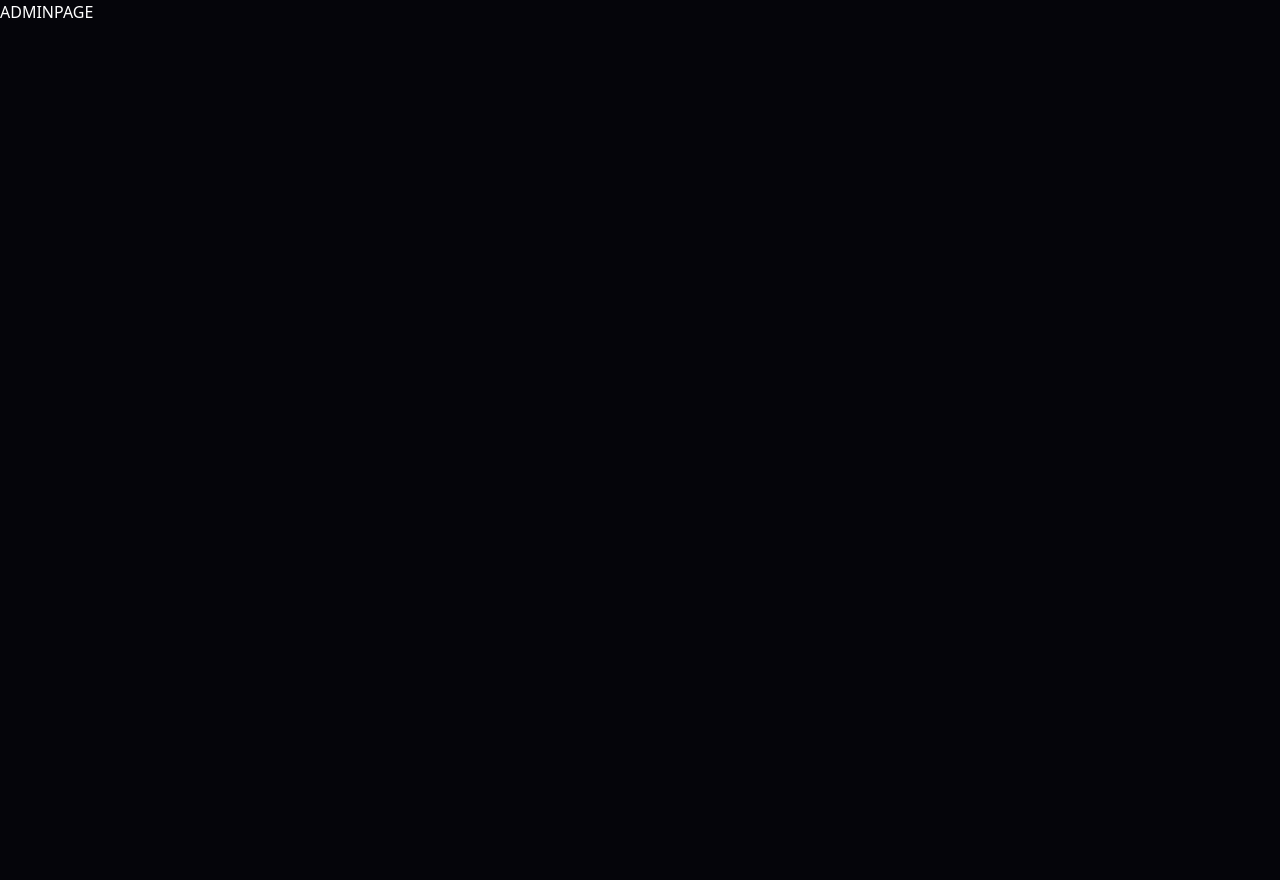
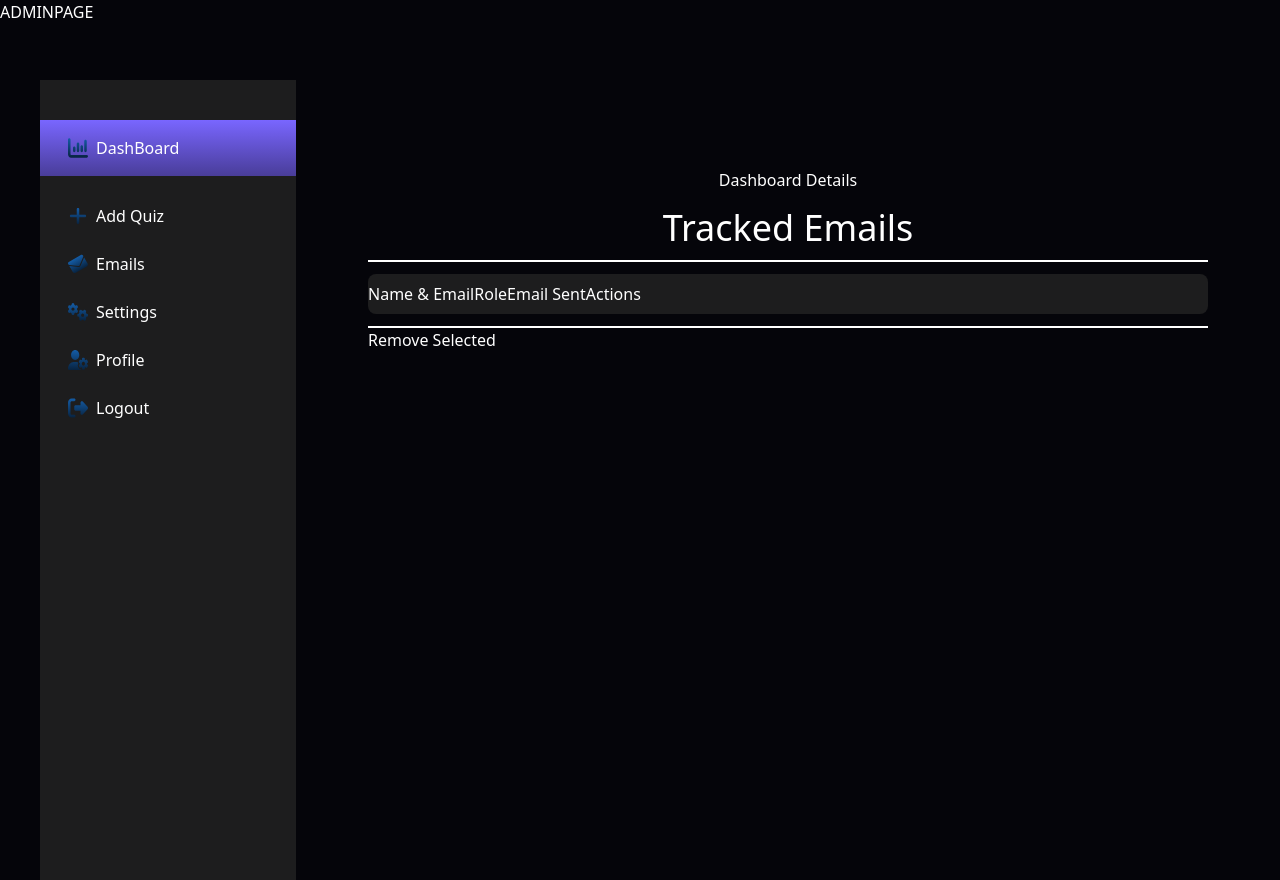
Before and after one commit to Emilaberg/DailyQuest_Web, a React (Vite) app: page /admin in a window 1280 px wide. Before the commit the page ends 800 px from the top, so only its background shows below. Built offline with nearby package versions, Linux system fonts and the light colour scheme.

Commit message:
Sidebar and buttons finished, gradient & some work on Admin Dashboard

```diff
--- /dev/null
+++ b/src/components/SideBar.jsx
@@ -0,0 +1,58 @@
+import dashboard from "../assets/icons/dashboard.svg";
+import plusSolid from "../assets/icons/plus-solid 1.svg";
+import mail from "../assets/icons/mail.svg";
+import settings from "../assets/icons/settings.svg";
+import userSettings from "../assets/icons/user settings.svg";
+import logout from "../assets/icons/logout.svg";
+
+function SideBar() {
+  return (
+    <div className="flex h-screen">
+      <div className="w-10"></div>
+      <div className="w-64 bg-adminGray text-white">
+        <div className="p-4 flex items-center mt-10 bg-gradient-primary">
+          <img src={dashboard} alt="Dashboard" className="w-5 h-5 mr-2 ml-3" />
+          DashBoard
+        </div>
+
+        {/* Dash Content */}
+        <div className="p-4">
+          <ul>
+            <li className="mb-2 flex items-center  ml-3 mt-3">
+              <img src={plusSolid} alt="Add Quiz" className="w-5 h-5 mr-2" />
+              <a href="#" className="hover:text-gray-300">
+                Add Quiz
+              </a>
+            </li>
+            <li className="mb-2 flex items-center  ml-3 mt-6">
+              <img src={mail} alt="Emails" className="w-5 h-5 mr-2" />
+              <a href="#" className="hover:text-gray-300">
+                Emails
+              </a>
+            </li>
+            <li className="mb-2 flex items-center  ml-3 mt-6">
+              <img src={settings} alt="Settings" className="w-5 h-5 mr-2" />
+              <a href="#" className="hover:text-gray-300">
+                Settings
+              </a>
+            </li>
+            <li className="mb-2 flex items-center  ml-3 mt-6">
+              <img src={userSettings} alt="Profile" className="w-5 h-5 mr-2" />
+              <a href="#" className="hover:text-gray-300">
+                Profile
+              </a>
+            </li>
+            <li className="mb-2 flex items-center  ml-3 mt-6">
+              <img src={logout} alt="Logout" className="w-5 h-5 mr-2" />
+              <a href="#" className="hover:text-gray-300">
+                Logout
+              </a>
+            </li>
+          </ul>
+        </div>
+      </div>
+    </div>
+  );
+}
+
+export default SideBar;
--- a/src/pages/AdminPage.jsx
+++ b/src/pages/AdminPage.jsx
@@ -1,8 +1,36 @@
+import SideBar from "../components/SideBar.jsx";
+
 function AdminPage() {
   return (
     <>
-      <div className=" min-h-screen">
-        <h1 className="text-white">ADMINPAGE</h1>
+      <div>
+        <div className=" min-h-20">
+          <h1 className="text-white">ADMINPAGE</h1>
+        </div>
+        <div className="flex h-screen">
+          <SideBar />
+
+          {/* Main Content Holder */}
+          <div className="text-white flex-1 w-full bg-midnightBlue p-8 ml-10 mr-10 mt-10 mb-10">
+            <div className="p-4 flex items-center justify-center">
+              <h1>Dashboard Details</h1>
+            </div>
+            <div className="text-4xl flex items-center justify-center">
+              <h1>Tracked Emails</h1>
+            </div>
+            <div>
+              <div className="border-t-2 border-b-2 border-white flex items-center justify-center mt-3">
+                <div className="flex items-center w-full h-10 rounded-lg bg-adminGray mt-3 mb-3">
+                  <p>Name & Email</p>
+                  <p>Role</p>
+                  <p>Email Sent</p>
+                  <p>Actions</p>
+                </div>
+              </div>
+              <p>Remove Selected</p>
+            </div>
+          </div>
+        </div>
       </div>
     </>
   );
--- a/tailwind.config.js
+++ b/tailwind.config.js
@@ -21,6 +21,11 @@ export default {
         charcoalBlack: "#0E0E0F",
         primaryblue: "#145CA6",
       },
+      backgroundImage: (theme) => ({
+        "gradient-primary": `linear-gradient(to top, ${theme(
+          "colors.darkLavander"
+        )}, ${theme("colors.lavender")})`,
+      }),
     },
   },
   plugins: [],
```
